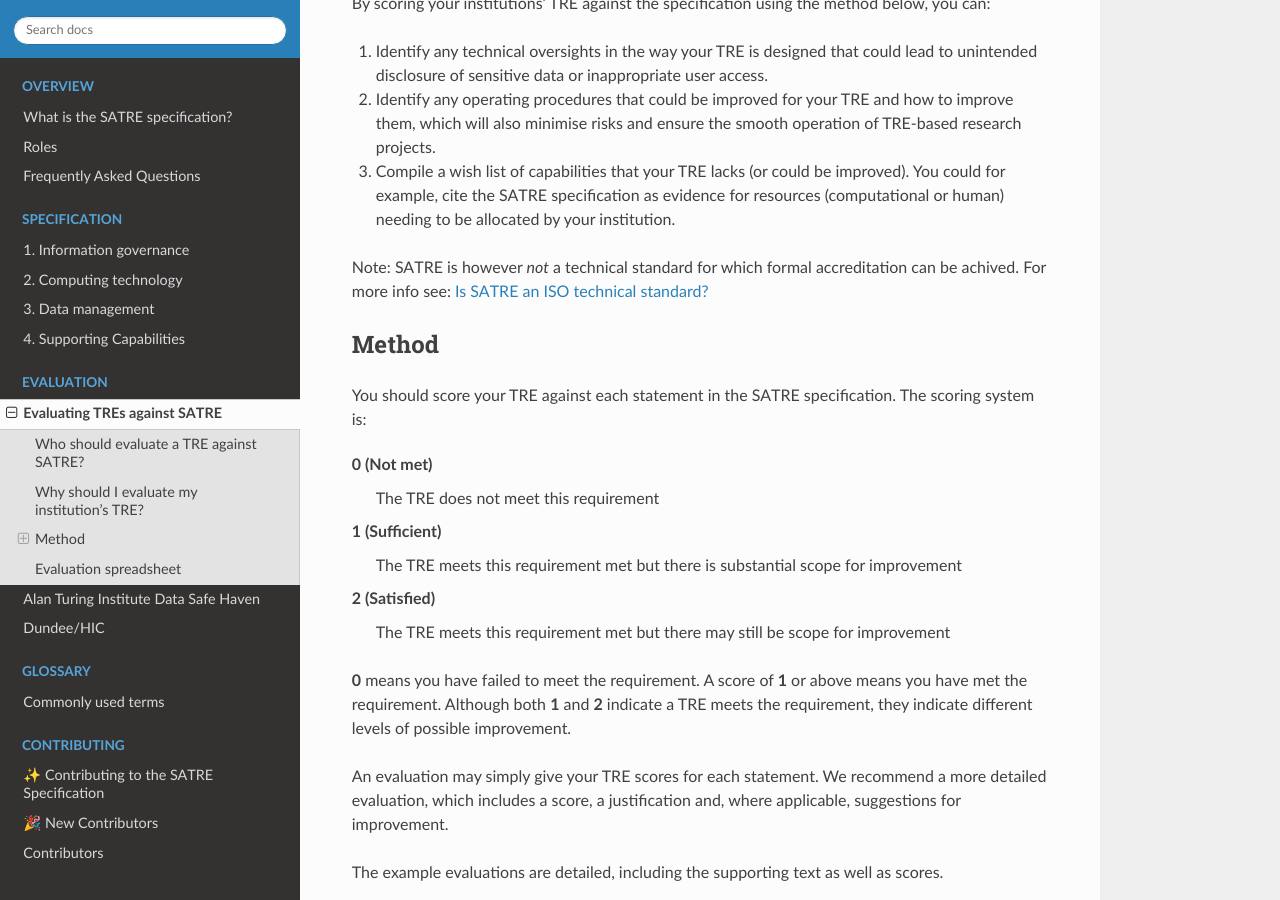
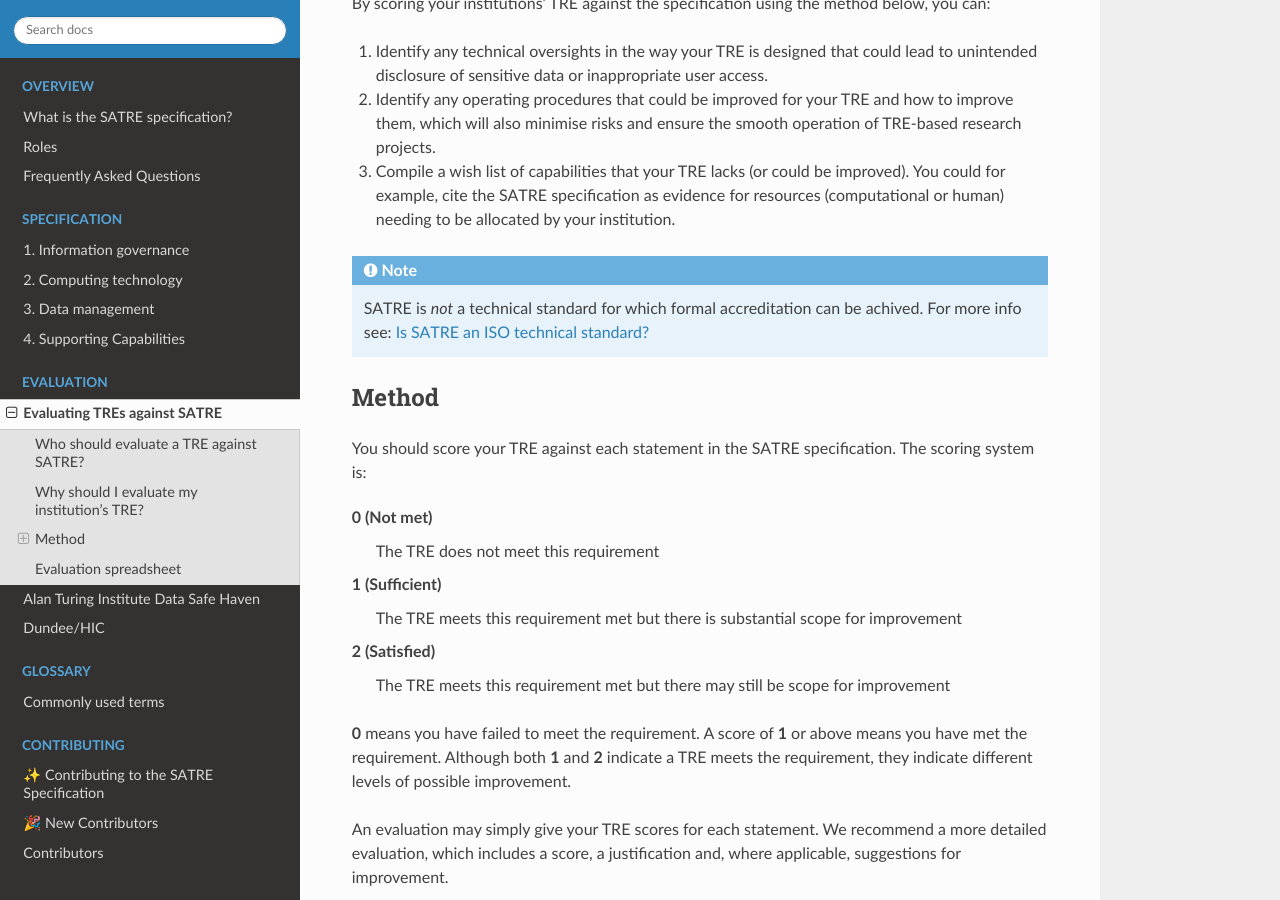
Before and after one commit to sa-tre/satre-specification, a Sphinx documentation site: the page built from docs/source/evaluation.md, in a window 1280 px wide and 900 px high, scrolled down 616 px. Built offline with Sphinx 7.4.7 and the Read the Docs theme 2.0.0, drawn with Linux system fonts in a browser that asks for light colours.

Commit message:
note box

```diff
--- a/docs/source/evaluation.md
+++ b/docs/source/evaluation.md
@@ -23,7 +23,9 @@ By scoring your institutions' TRE against the specification using the method bel
 2. Identify any operating procedures that could be improved for your TRE and how to improve them, which will also minimise risks and ensure the smooth operation of TRE-based research projects.
 3. Compile a wish list of capabilities that your TRE lacks (or could be improved). You could for example, cite the SATRE specification as evidence for resources (computational or human) needing to be allocated by your institution.
 
-Note: SATRE is however _not_ a technical standard for which formal accreditation can be achived. For more info see: {ref}`is_standard`
+:::{note}
+SATRE is _not_ a technical standard for which formal accreditation can be achived. For more info see: {ref}`is_standard`
+:::
 
 ## Method
 
```
